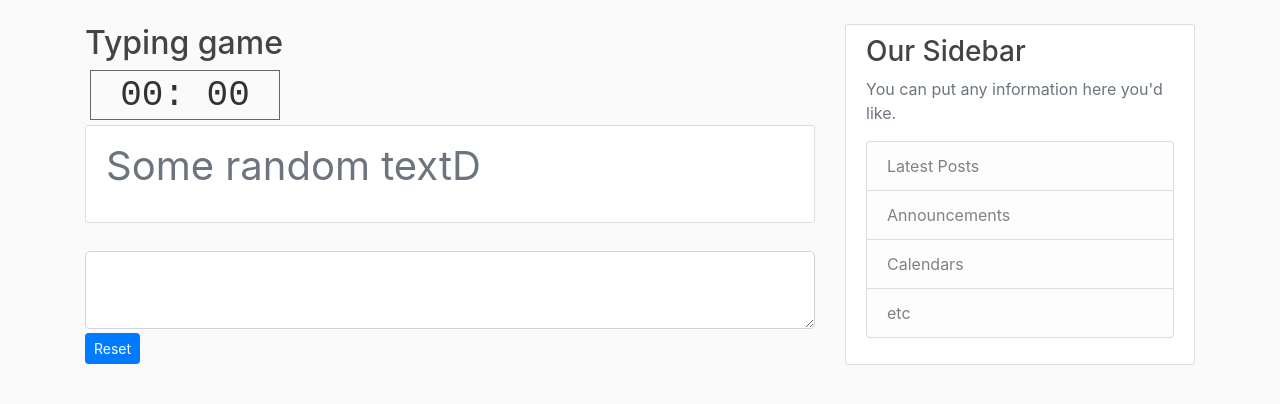
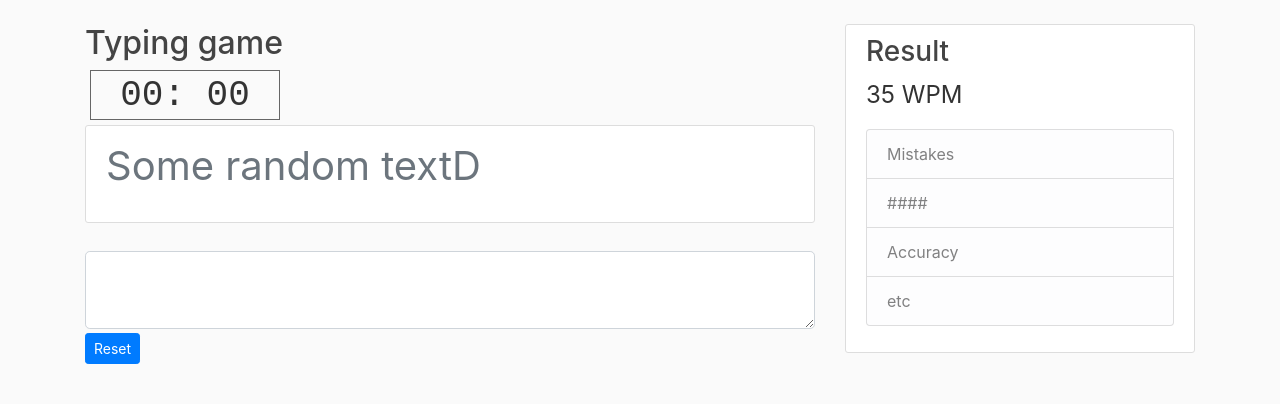
Before and after one commit to ApostolApostolov/Typing_game_django, a Django app: page /typing-tutor in a window 1280 px wide. Shown: the part 56-460 px from the top of the page. Run offline with Django 4.2, Linux system fonts and the light colour scheme; some libraries are stand-ins or nearby versions.

Commit message:
display information, when game ends

```diff
--- a/game/templates/game/base.html
+++ b/game/templates/game/base.html
@@ -62,17 +62,19 @@
         </div>
         <div class="col-md-4">
           <div class="content-section">
-            <h3>Our Sidebar</h3>
-            <p class='text-muted'>You can put any information here you'd like.
+              <h3>Result</h3>
+              <p class='large-letters'> 35 WPM
               <ul class="list-group">
-                <li class="list-group-item list-group-item-light">Latest Posts</li>
-                <li class="list-group-item list-group-item-light">Announcements</li>
-                <li class="list-group-item list-group-item-light">Calendars</li>
+                  <li  id='information-mistakes' class="list-group-item list-group-item-light">Mistakes </li>
+                  <li class="list-group-item list-group-item-light">####</li>
+                  <li class="list-group-item list-group-item-light">Accuracy</li>
                   <li class="list-group-item list-group-item-light">etc</li>
               </ul>
               </p>
           </div>
           </div>
+
+
     </div>
     </main>
 
--- a/game/templates/game/typing_tutor.html
+++ b/game/templates/game/typing_tutor.html
@@ -1,8 +1,22 @@
 {% extends "game/base.html"%}
 
+<div class="col-md-4">
+    <div class="content-section">
+        <h3>Our Sidebar</h3>
+        <p class='text-muted'>You can put any information here you'd like.
+        <ul class="list-group">
+            <li class="list-group-item list-group-item-light">Latest Posts</li>
+            <li class="list-group-item list-group-item-light">Announcements</li>
+            <li class="list-group-item list-group-item-light">Calendars</li>
+            <li class="list-group-item list-group-item-light">etc</li>
+        </ul>
+        </p>
+    </div>
+    </div>
 
 {% block content%}
 <h2>Typing game</h2>
+
 
 <div class="timer">
     <span id="timer-minutes">00</span>:
@@ -10,8 +24,9 @@
 </div>
 
 
+
 <div class="content-section">
-    <p id = "current-text" class="current-exercise"> Some random textD</p>
+    <p id = "current-text" class="current-exercise" data-placeholder="Kiro breika"> Some random textD</p>
 
 
     <!--<p id = "second-text" class="rest-exercises">Second random text</p>
@@ -29,4 +44,6 @@
 </div>
 
 <a class="btn btn-primary btn-sm mt-1 mb-1" onclick="reset()" href="#">Reset</a>
+
+
 {%endblock content%}
```
Lines whose indentation alone changed are shown as unchanged.
